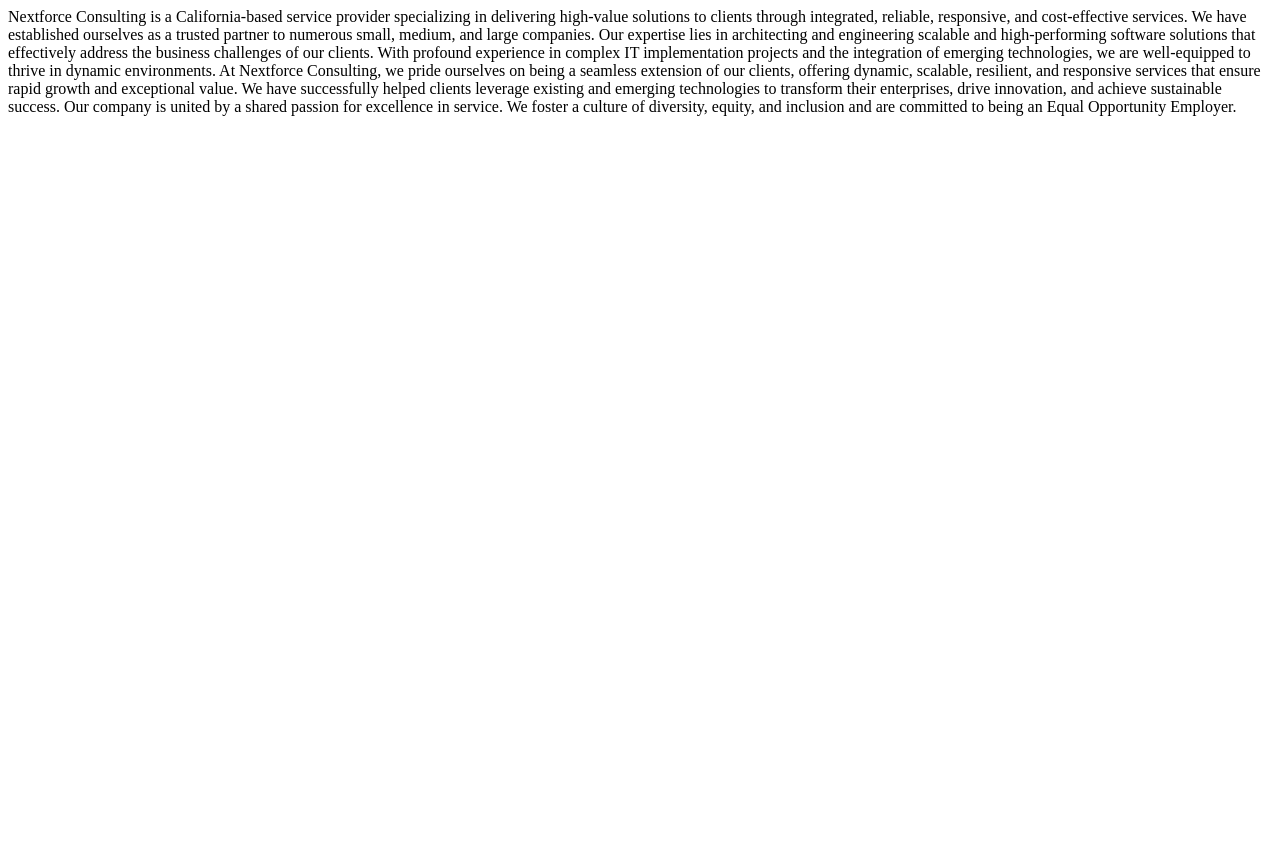
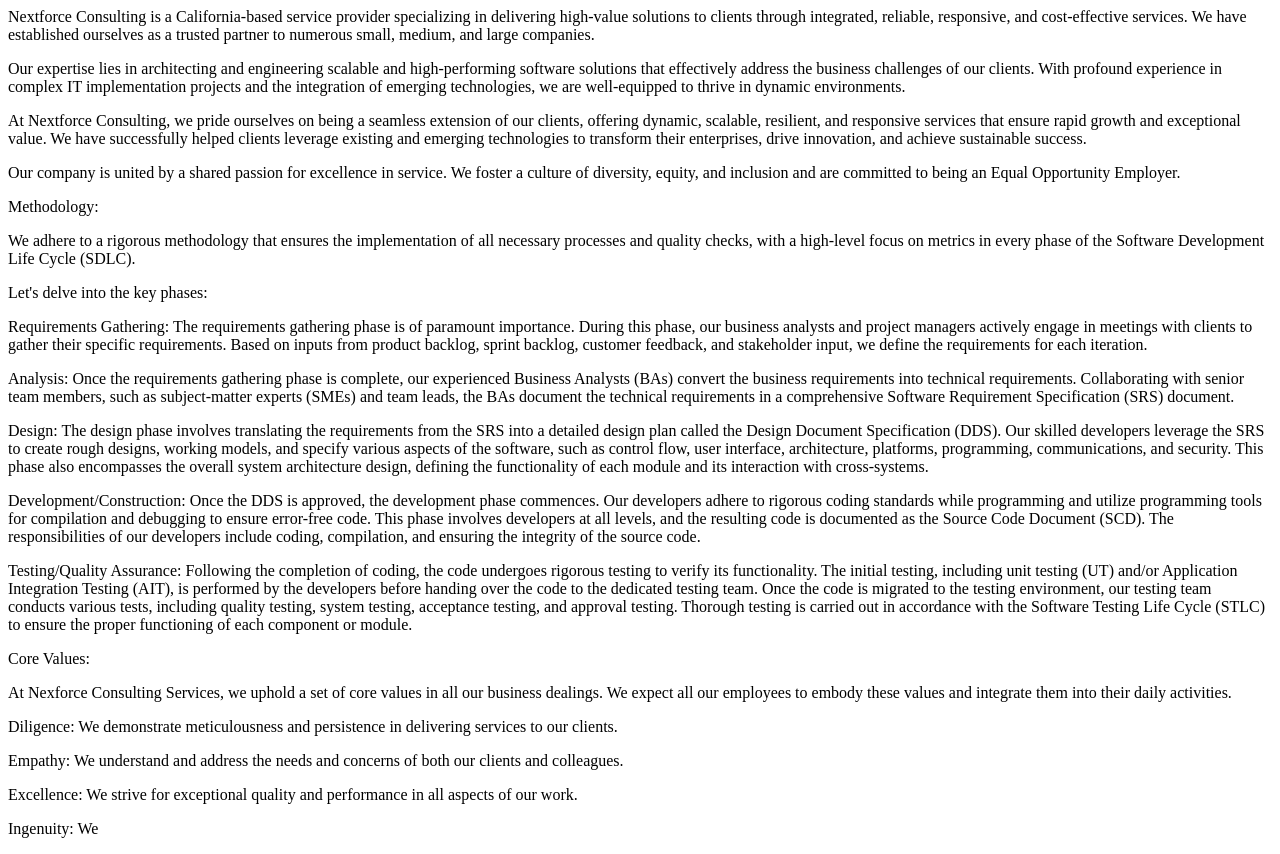
Before and after one commit to reachvgr/nextforceconsulting, a plain HTML site: page index.html in a window 1280 px wide. Before the commit the page ends 800 px from the top, so only its background shows below. Drawn offline with Linux system fonts and the light colour scheme.

Commit message:
Update index.html

```diff
--- a/index.html
+++ b/index.html
@@ -1,7 +1,39 @@
-Nextforce Consulting is a California-based service provider specializing in delivering high-value solutions to clients through integrated, reliable, responsive, and cost-effective services. We have established ourselves as a trusted partner to numerous small, medium, and large companies.
+<p>Nextforce Consulting is a California-based service provider specializing in delivering high-value solutions to clients through integrated, reliable, responsive, and cost-effective services. We have established ourselves as a trusted partner to numerous small, medium, and large companies.</p>
 
-Our expertise lies in architecting and engineering scalable and high-performing software solutions that effectively address the business challenges of our clients. With profound experience in complex IT implementation projects and the integration of emerging technologies, we are well-equipped to thrive in dynamic environments.
+<p>Our expertise lies in architecting and engineering scalable and high-performing software solutions that effectively address the business challenges of our clients. With profound experience in complex IT implementation projects and the integration of emerging technologies, we are well-equipped to thrive in dynamic environments.</p>
 
-At Nextforce Consulting, we pride ourselves on being a seamless extension of our clients, offering dynamic, scalable, resilient, and responsive services that ensure rapid growth and exceptional value. We have successfully helped clients leverage existing and emerging technologies to transform their enterprises, drive innovation, and achieve sustainable success.
+<p>At Nextforce Consulting, we pride ourselves on being a seamless extension of our clients, offering dynamic, scalable, resilient, and responsive services that ensure rapid growth and exceptional value. We have successfully helped clients leverage existing and emerging technologies to transform their enterprises, drive innovation, and achieve sustainable success.</p>
 
-Our company is united by a shared passion for excellence in service. We foster a culture of diversity, equity, and inclusion and are committed to being an Equal Opportunity Employer.
+<p>Our company is united by a shared passion for excellence in service. We foster a culture of diversity, equity, and inclusion and are committed to being an Equal Opportunity Employer.</p>
+
+<p>Methodology:</p>
+
+<p>We adhere to a rigorous methodology that ensures the implementation of all necessary processes and quality checks, with a high-level focus on metrics in every phase of the Software Development Life Cycle (SDLC).</p>
+
+<p>Let's delve into the key phases:</p>
+
+<p>Requirements Gathering: The requirements gathering phase is of paramount importance. During this phase, our business analysts and project managers actively engage in meetings with clients to gather their specific requirements. Based on inputs from product backlog, sprint backlog, customer feedback, and stakeholder input, we define the requirements for each iteration.</p>
+
+<p>Analysis: Once the requirements gathering phase is complete, our experienced Business Analysts (BAs) convert the business requirements into technical requirements. Collaborating with senior team members, such as subject-matter experts (SMEs) and team leads, the BAs document the technical requirements in a comprehensive Software Requirement Specification (SRS) document.</p>
+
+<p>Design: The design phase involves translating the requirements from the SRS into a detailed design plan called the Design Document Specification (DDS). Our skilled developers leverage the SRS to create rough designs, working models, and specify various aspects of the software, such as control flow, user interface, architecture, platforms, programming, communications, and security. This phase also encompasses the overall system architecture design, defining the functionality of each module and its interaction with cross-systems.</p>
+
+<p>Development/Construction: Once the DDS is approved, the development phase commences. Our developers adhere to rigorous coding standards while programming and utilize programming tools for compilation and debugging to ensure error-free code. This phase involves developers at all levels, and the resulting code is documented as the Source Code Document (SCD). The responsibilities of our developers include coding, compilation, and ensuring the integrity of the source code.</p>
+
+<p>Testing/Quality Assurance: Following the completion of coding, the code undergoes rigorous testing to verify its functionality. The initial testing, including unit testing (UT) and/or Application Integration Testing (AIT), is performed by the developers before handing over the code to the dedicated testing team. Once the code is migrated to the testing environment, our testing team conducts various tests, including quality testing, system testing, acceptance testing, and approval testing. Thorough testing is carried out in accordance with the Software Testing Life Cycle (STLC) to ensure the proper functioning of each component or module.</p>
+
+<p>Core Values:</p>
+
+<p>At Nexforce Consulting Services, we uphold a set of core values in all our business dealings. We expect all our employees to embody these values and integrate them into their daily activities.</p>
+
+<p>Diligence: We demonstrate meticulousness and persistence in delivering services to our clients.</p>
+
+<p>Empathy: We understand and address the needs and concerns of both our clients and colleagues.</p>
+
+<p>Excellence: We strive for exceptional quality and performance in all aspects of our work.</p>
+
+<p>Ingenuity: We</p>
+
+<p></p>
+
+<p></p>
```
